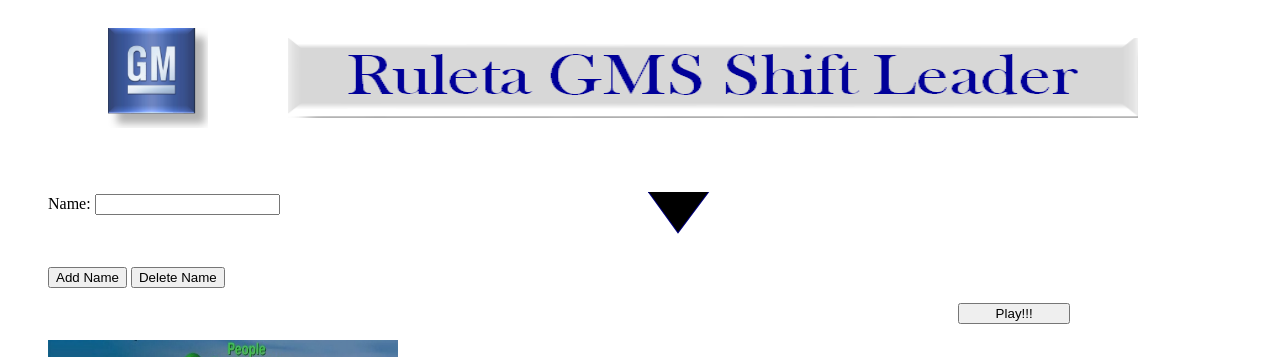
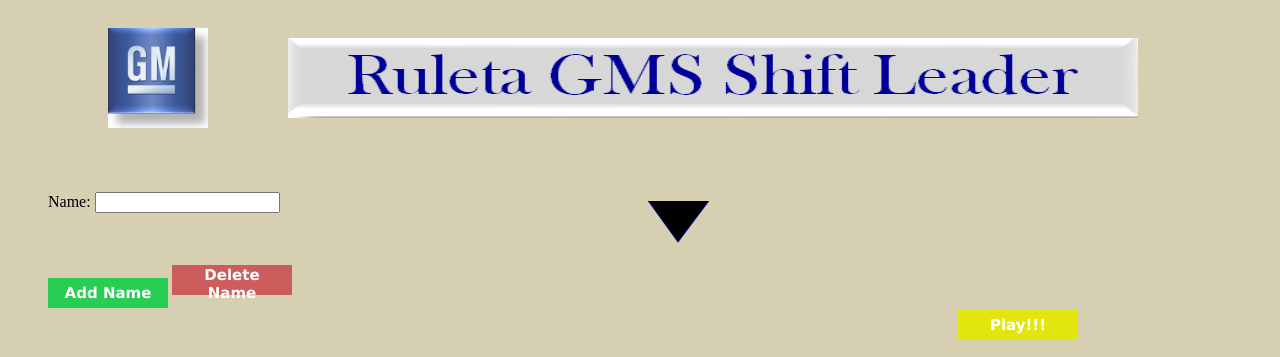
Before and after one commit to alfonso061190/ruleta, a plain HTML site: page index.html in a window 1280 px wide. Shown: the top 357 px of the page. Drawn offline with Linux system fonts and the light colour scheme.

Commit message:
css botones

```diff
--- /dev/null
+++ b/css/estilos.css
@@ -0,0 +1,18 @@
+body{
+	background-color: #D6CFB1;
+
+
+}
+
+button{
+
+	  	font-size:15px;
+        font-family:Verdana,Helvetica;
+        font-weight:bold;
+        color:white;
+        background:#638cb5;
+        border:0px;
+        width:120px;
+        height:30px;
+
+}
--- a/index.html
+++ b/index.html
@@ -6,6 +6,7 @@
 	<title>Ruleta </title>
 	<script src="js/TweenMax.min.js"></script>
 	<script src="js/winwheel.min.js"></script>
+	<link rel="stylesheet" href="css/estilos.css">
 
 </head>
 <body>
@@ -35,8 +36,8 @@
 				<br>
 				<br><p>
 				<!--<input type="button" id="botonText" onclick="addSegment()" value="enviar" >-->
-				<button id="botonText" onclick="addSegment();">Add Name</button>
-				<button onclick="deleteSegment();">Delete Name</button></p>
+				<button id="botonText" onclick="addSegment();" style="background: #28CE53">Add Name</button>
+				<button onclick="deleteSegment();" style="background: #CD5C5C">Delete Name</button></p>
 				<br>
 				<br>
 				<img src="img/gms.jpg"  width="350px" height="250px"></td>
@@ -44,7 +45,8 @@
 				<canvas id="canvas" height="400" width="400"></canvas> </td>
 			<td>
 
-				<h1><input type="button" value= "        Play!!!        " onclick="miRuleta.startAnimation();"></h1>
+				<!--<h1><input type="button" value= "        Play!!!        " onclick="miRuleta.startAnimation();" style="background: yellow"></h1> -->
+				<button onclick="miRuleta.startAnimation();" style="background: #E3E60C">Play!!!</button>
 				<br><br><br><br><br><img src="img/logo.png"  width="380px" height="80px">
 			</td>
 
```
